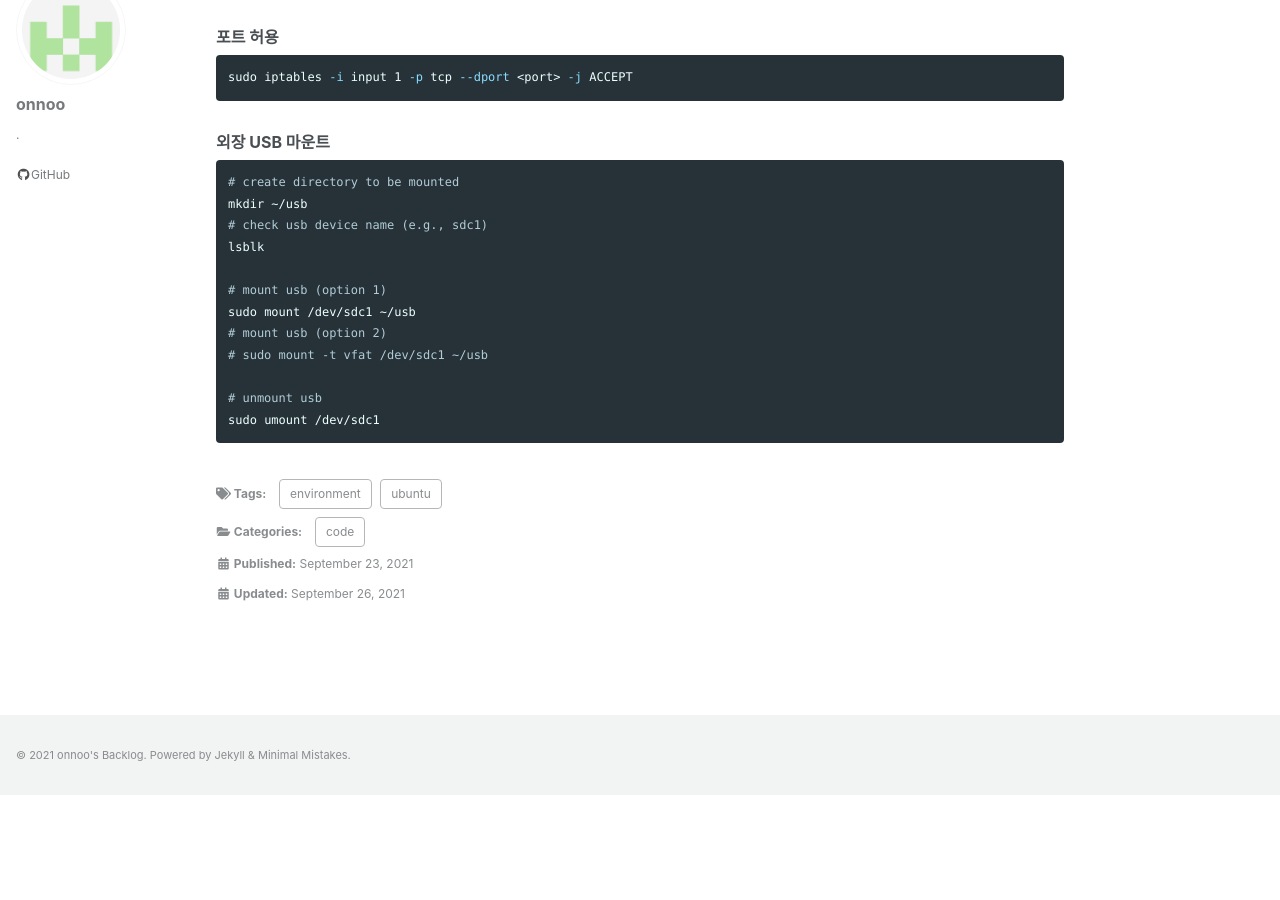
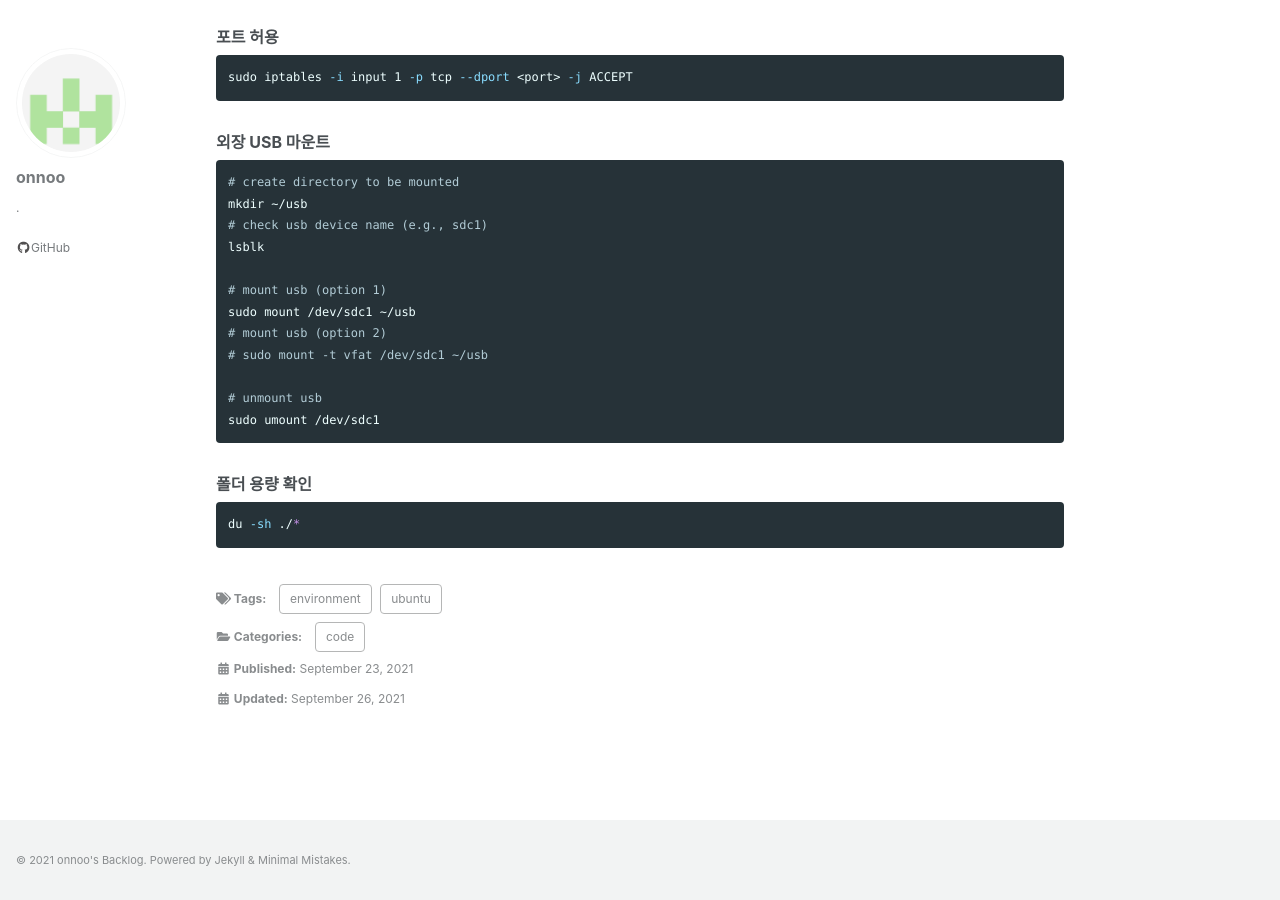
Before and after one commit to onnoo/onnoo.github.io, a Jekyll site: the page built from _posts/2021-09-23-ubuntu-commands.md, in a window 1280 px wide and 900 px high, scrolled down 715 px. Built offline with Jekyll 4.4.1, drawn with Linux system fonts in a browser that asks for light colours; cached includes are drawn as plain includes; a script that is not in the unit is left out; comment, search, counter and statistics services are not loaded; before the commit the page ends 1510 px from its top, so only the background shows below that.

Commit message:
Update 2021-09-23-ubuntu-commands.md

````diff
--- a/_posts/2021-09-23-ubuntu-commands.md
+++ b/_posts/2021-09-23-ubuntu-commands.md
@@ -62,3 +62,9 @@ sudo mount /dev/sdc1 ~/usb
 # unmount usb
 sudo umount /dev/sdc1
 ```
+
+### 폴더 용량 확인
+
+```bash
+du -sh ./*
+```
````
